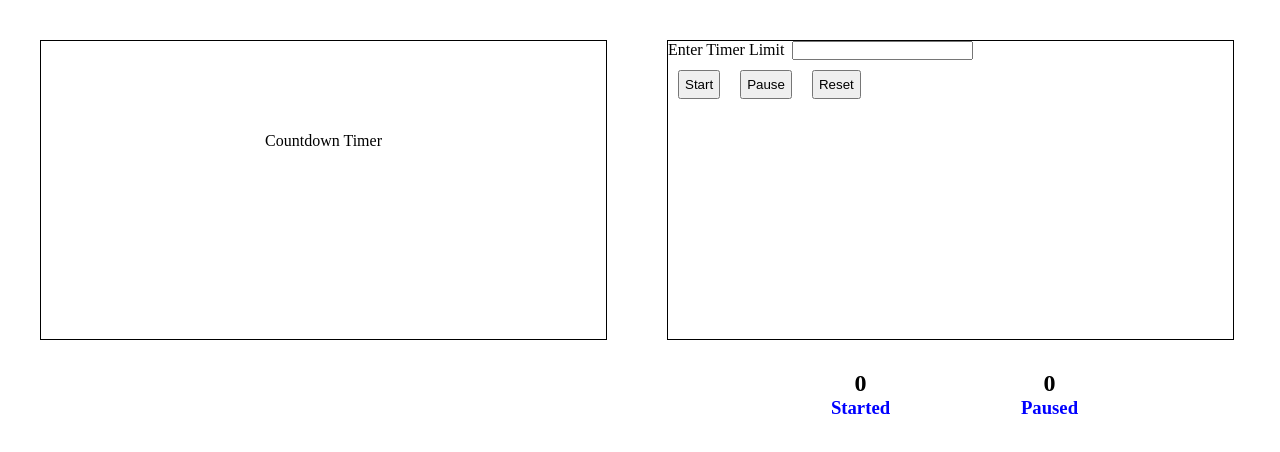
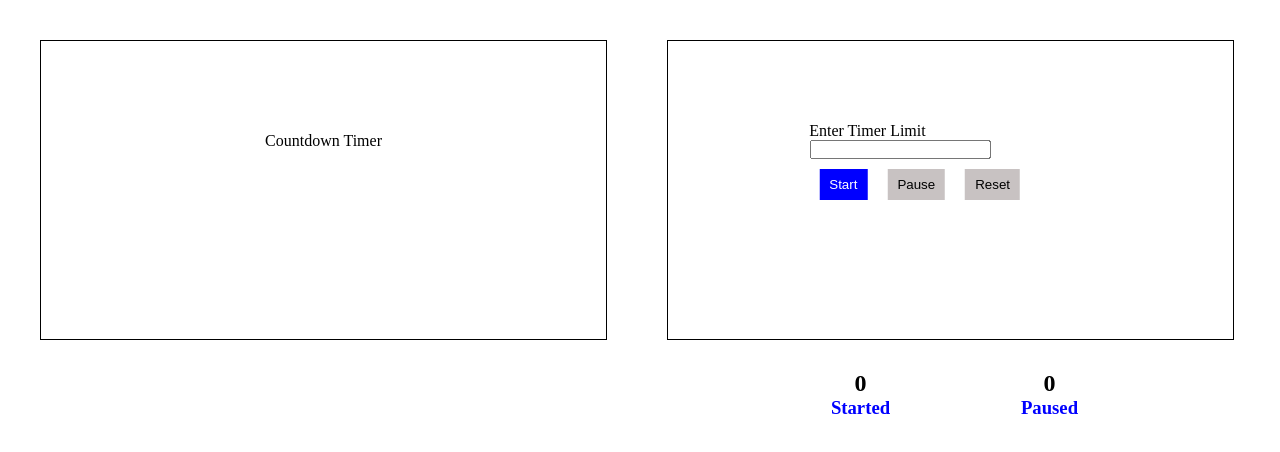
Before and after one commit to SurabhiPal0892/AngularDemo, an Angular app: page /timer in a window 1280 px wide. Shown: the top 452 px of the page. Built offline with nearby package versions, Linux system fonts and the light colour scheme.

Commit message:
2 files modified

```diff
--- a/src/app/timer-reset/timer-reset.component.css
+++ b/src/app/timer-reset/timer-reset.component.css
@@ -1,4 +1,30 @@
-.btn {
-  padding: 5px;
+.btn-blue,
+.btn-grey {
+  padding: 8px 10px 8px 10px;
   margin: 10px;
 }
+
+.btn-blue {
+  background-color: blue;
+  color: white;
+  border: none;
+}
+
+.btn-grey {
+  background-color:rgb(200, 194, 194);
+  color: black;
+  border: none;
+}
+
+.container {
+  height: 250px;
+  width: 100%;
+  position: relative;
+}
+.main {
+  position: absolute;
+  top: 50%;
+  left: 50%;
+  display: inline-block;
+  transform: translate(-50%, -50%);
+}
--- a/src/app/timer-reset/timer-reset.component.html
+++ b/src/app/timer-reset/timer-reset.component.html
@@ -1,9 +1,13 @@
+<div class="container">
+  <div class="main">
     <p>
       <label>Enter Timer Limit</label>&nbsp;
       <input type="number" #timeLimit>
     </p>
     <p>
-  <button class="btn" (click)=startClicked(timeLimit.value)>Start</button>
-  <button class="btn" (click)=pauseClicked()>Pause</button>
-  <button class="btn" (click)=resetClicked(timeLimit.value)>Reset</button>
+      <button class="btn-blue" (click)=startClicked(timeLimit.value)>Start</button>
+      <button class="btn-grey" (click)=pauseClicked()>Pause</button>
+      <button class="btn-grey" (click)=resetClicked(timeLimit.value)>Reset</button>
     </p>
+  </div>
+</div>
```
Lines whose indentation alone changed are shown as unchanged.
